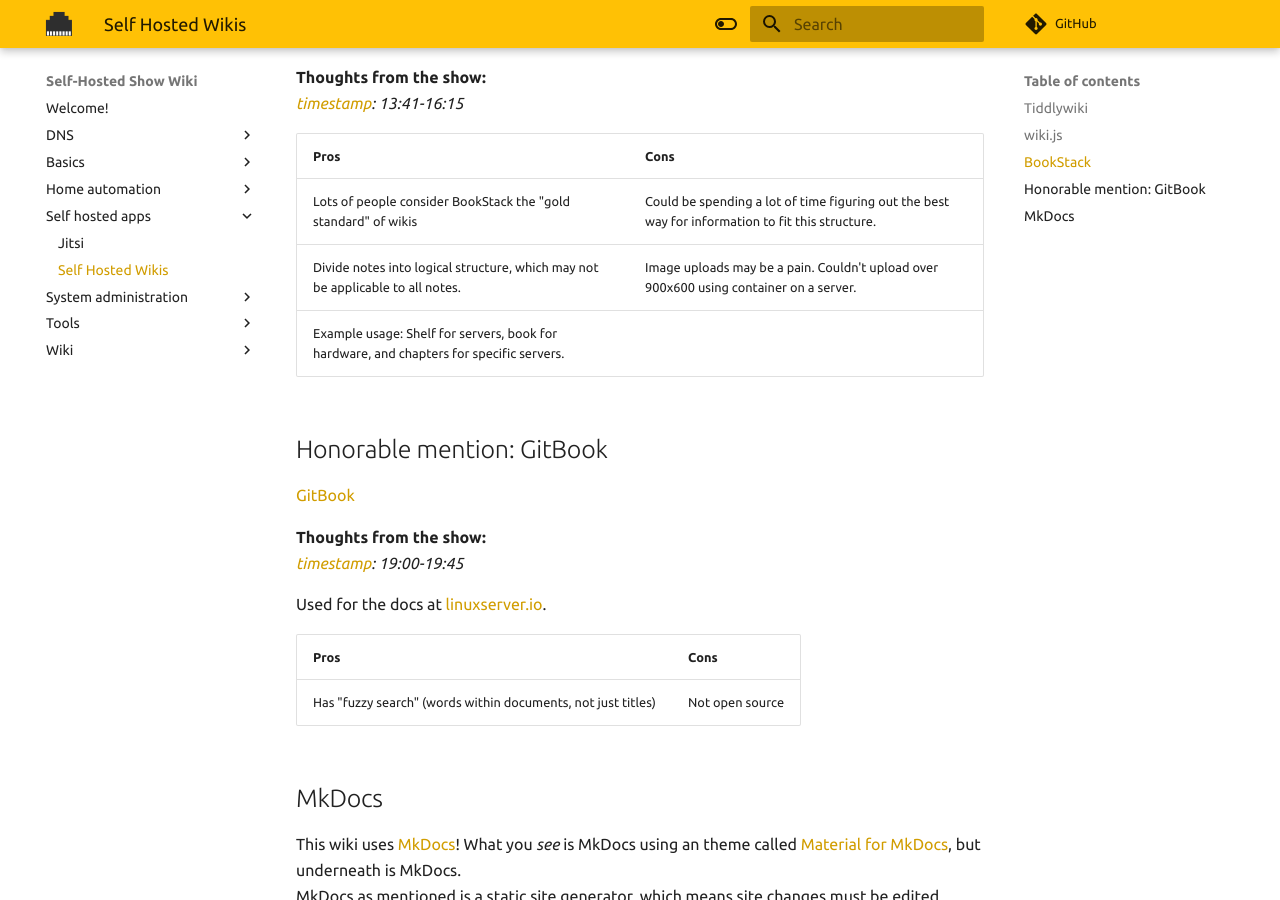
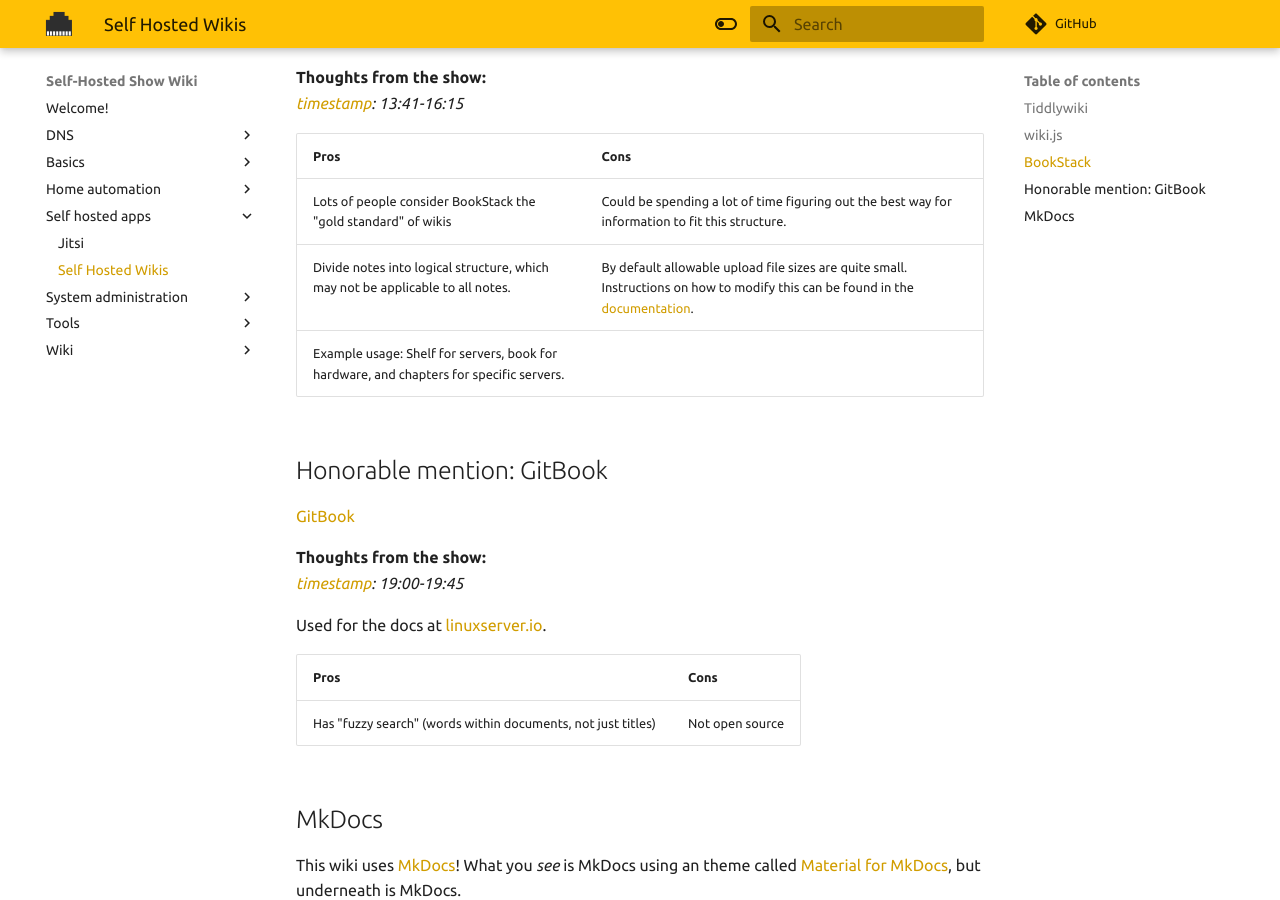
Before and after one commit to selfhostedshow/wiki, an MkDocs documentation site: the page built from docs/self-hosted-apps/wikis.md, in a window 1280 px wide and 900 px high, scrolled down 1715 px. Built offline with MkDocs 1.6.1 and Material for MkDocs 9.7.7, drawn with Linux system fonts in a browser that asks for light colours; comment, search, counter and statistics services are not loaded.

Commit message:
Add link to changing bookstack upload limits (#100)

```diff
--- a/docs/self-hosted-apps/wikis.md
+++ b/docs/self-hosted-apps/wikis.md
@@ -42,7 +42,7 @@ _[timestamp](https://selfhosted.show/12): 13:41-16:15_
 |Pros|Cons|
 |----|----|
 |Lots of people consider BookStack the "gold standard" of wikis|Could be spending a lot of time figuring out the best way for information to fit this structure.|
-|Divide notes into logical structure, which may not be applicable to all notes.|Image uploads may be a pain. Couldn't upload over 900x600 using container on a server.|
+|Divide notes into logical structure, which may not be applicable to all notes.|By default allowable upload file sizes are quite small. Instructions on how to modify this can be found in the [documentation](https://www.bookstackapp.com/docs/admin/upload-config/).|
 |Example usage: Shelf for servers, book for hardware, and chapters for specific servers.||
 
 ## Honorable mention: GitBook
```
